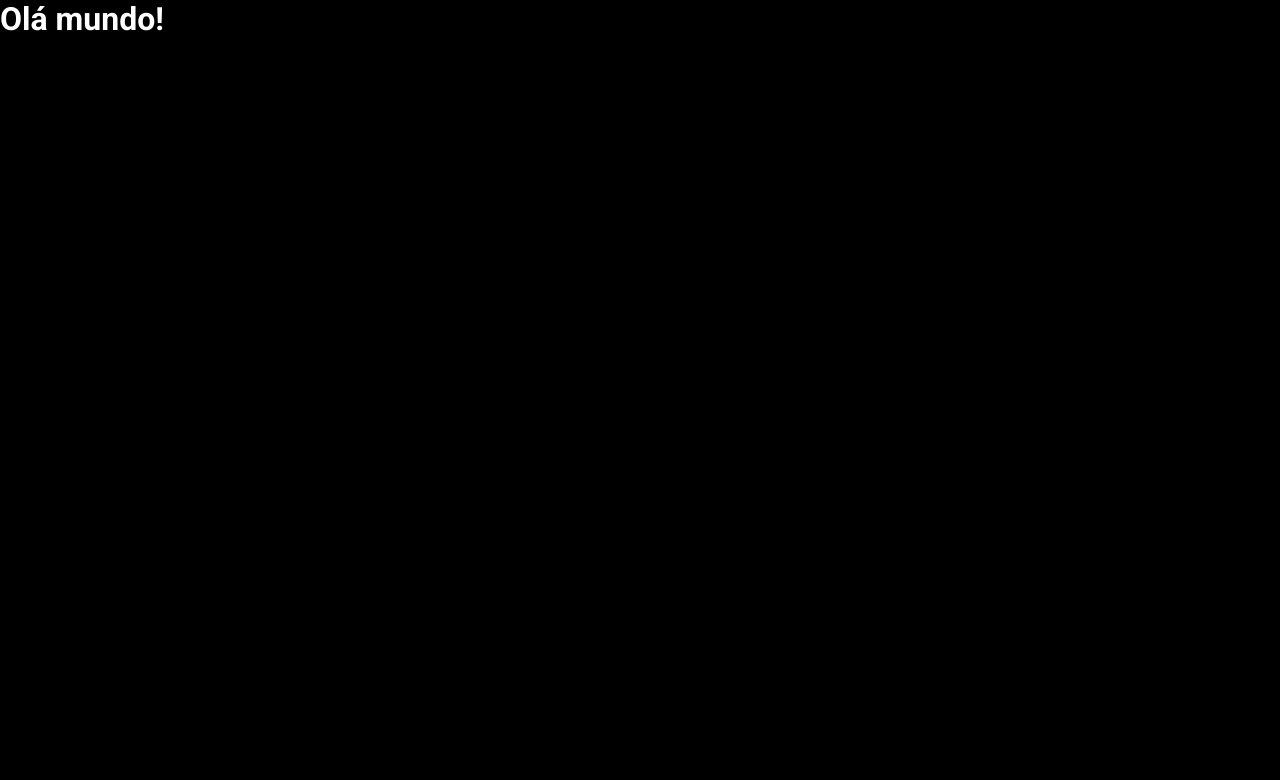
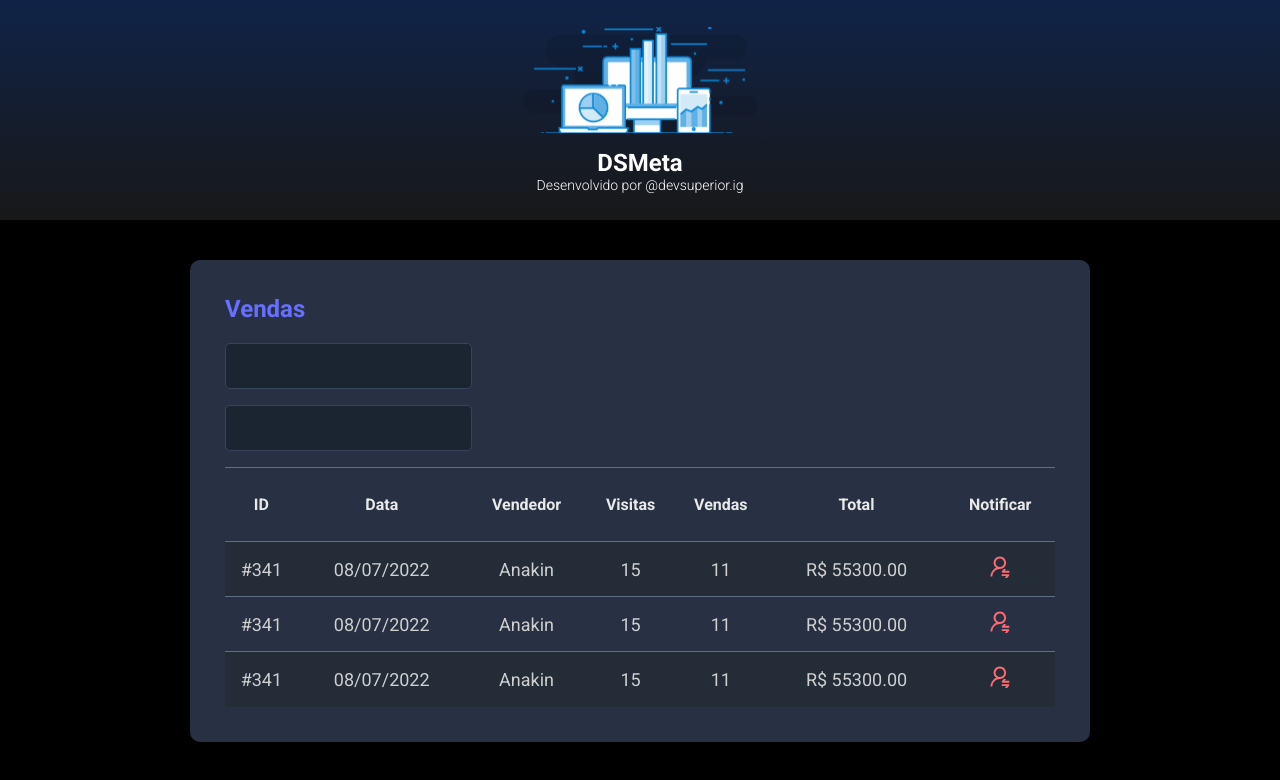
Before and after one commit to Fjddias65/DSMETA, a React (Vite) app in the folder frontend/: page / in a window 1280 px wide. Shown: the top 780 px of the page. Built offline with nearby package versions, Linux system fonts and the light colour scheme.

Commit message:
Other components.

```diff
--- a/frontend/src/App.tsx
+++ b/frontend/src/App.tsx
@@ -1,7 +1,18 @@
+import Header from "./components/Header"
+import SalesCard from "./components/SalesCard"
 
 function App() {
-  return(
-    <h1>Olá mundo!</h1>
+  return (
+    <>
+      <Header />
+      <main>
+        <section id="sales">
+          <div className="dsmeta-container">
+              <SalesCard />
+          </div>
+        </section>
+      </main>
+    </>
   )
 
 }
--- /dev/null
+++ b/frontend/src/components/Header/index.tsx
@@ -0,0 +1,16 @@
+import logo from "../../assets/img/logo.svg"
+import "./styles.css"
+
+function Header() {
+    return (
+        <header>
+            <div className="dsmeta-logo-container">
+                <img src={logo} alt="DSMETA" />
+                    <h1>DSMeta</h1>
+                    <p>Desenvolvido por <a href="https://www.instagram.com/devsuperior.ig">@devsuperior.ig</a></p>
+            </div>
+        </header>
+    )
+}
+
+export default Header
--- /dev/null
+++ b/frontend/src/components/Header/styles.css
@@ -0,0 +1,29 @@
+header {
+    background: linear-gradient(180deg, #102347 0%, #181818 100%);
+    height: 220px;
+    display: flex;
+    align-items: center;
+    justify-content: center;
+}
+
+.dsmeta-logo-container {
+    display: flex;
+    flex-direction: column;
+    align-items: center
+}
+
+.dsmeta-logo-container img {
+    width: 235px;
+
+}
+
+.dsmeta-logo-container h1 {
+    margin-top: 15px;
+    font-size: 24px
+}
+
+.dsmeta-logo-container p {
+    font-size: 14px;
+    font-weight: 300;
+
+}
--- /dev/null
+++ b/frontend/src/components/NotificationButton/index.tsx
@@ -0,0 +1,14 @@
+import icon from '../../assets/img/notification-icon.svg'
+
+import './'
+
+function NotificationButton() {
+    return (
+        <div className="dsmeta-red-btn">
+            <img src={icon} alt="notificar" />
+        </div>
+    )
+
+}
+
+export default NotificationButton
--- /dev/null
+++ b/frontend/src/components/NotificationButton/styles.css
@@ -0,0 +1,16 @@
+
+.dsmeta-red-btn {
+    height: 45px;
+    width: 45px;
+    background: rgba(255, 107, 114, 0.1);
+    border: 1px solid #FF6B72;
+    border-radius: 10px;
+    display: flex;
+    align-items: center;
+    justify-content: center;
+    cursor: pointer;
+}
+
+.dsmeta-red-btn img {
+    width: 19px;
+}
--- /dev/null
+++ b/frontend/src/components/SalesCard/index.tsx
@@ -0,0 +1,82 @@
+import './styles.css'
+import NotificationButton from '../NotificationButton'
+function SalesCard() {
+
+    return (
+        <div className="dsmeta-card">
+            <h2 className="dsmeta-sales-title">Vendas</h2>
+            <div>
+                <div className="dsmeta-form-control-container">
+                    <input className="dsmeta-form-control" type="text" />
+                </div>
+                <div className="dsmeta-form-control-container">
+                    <input className="dsmeta-form-control" type="text" />
+                </div>
+            </div>
+
+            <div>
+                <table className="dsmeta-sales-table">
+                    <thead>
+                        <tr>
+                            <th className="show992">ID</th>
+                            <th className="show576">Data</th>
+                            <th>Vendedor</th>
+                            <th className="show992">Visitas</th>
+                            <th className="show992">Vendas</th>
+                            <th>Total</th>
+                            <th>Notificar</th>
+                        </tr>
+                    </thead>
+
+                    <tbody>
+                        <tr>
+                            <td className="show992">#341</td>
+                            <td className="show576">08/07/2022</td>
+                            <td>Anakin</td>
+                            <td className="show992">15</td>
+                            <td className="show992">11</td>
+                            <td>R$ 55300.00</td>
+                            <td>
+                                <div className="dsmeta-red-btn-container">
+                                    <NotificationButton />
+                                </div>
+                            </td>
+                        </tr>
+
+                        <tr>
+                            <td className="show992">#341</td>
+                            <td className="show576">08/07/2022</td>
+                            <td>Anakin</td>
+                            <td className="show992">15</td>
+                            <td className="show992">11</td>
+                            <td>R$ 55300.00</td>
+                            <td>
+                                <div className="dsmeta-red-btn-container">
+                                    <NotificationButton />
+                                </div>
+                            </td>
+                        </tr>
+
+                        <tr>
+                            <td className="show992">#341</td>
+                            <td className="show576">08/07/2022</td>
+                            <td>Anakin</td>
+                            <td className="show992">15</td>
+                            <td className="show992">11</td>
+                            <td>R$ 55300.00</td>
+                            <td>
+                                <div className="dsmeta-red-btn-container">
+                                    <NotificationButton />
+                                </div>
+                            </td>
+                        </tr>
+                    </tbody>
+                </table>
+            </div>
+
+        </div>
+
+    )
+}
+
+export default SalesCard
--- /dev/null
+++ b/frontend/src/components/SalesCard/styles.css
@@ -0,0 +1,96 @@
+.dsmeta-card {
+    background-color: #283143;
+    border-radius: 10px;
+    padding: 30px 10px;
+}
+
+.dsmeta-sales-title {
+    color: #676fff;
+    font-size: 24px;
+    margin-bottom: 20px;
+}
+
+.dsmeta-form-control-container {
+    margin-bottom: 16px;
+    width: 100%;
+    max-width: 300px;
+}
+
+.dsmeta-form-control {
+    height: 46px;
+    background-color: #1B2531;
+    border: 1px solid #384459;
+    border-radius: 5px;
+    color: #9AAABE;
+    padding: 0 20px;
+    font-size: 18px;
+}
+
+.dsmeta-sales-table {
+    width: 100%;
+    border-spacing: 0;
+    border-collapse: collapse;
+
+}
+
+.dsmeta-sales-table thead {
+    height: 55px;
+    font-size: 16px;
+    color: #E9E9E9;
+    font-weight: 700;
+}
+
+.dsmeta-sales-table tbody {
+    font-size: 14px;
+    font-weight: 400;
+    color: #CFCFCF;
+    text-align: center;
+}
+
+.dsmeta-sales-table tr {
+    height: 74px;
+    border-top: 1px solid #5F6E82;
+}
+
+.dsmeta-sales-table tbody tr:hover>td {
+    background-color: #384459;
+}
+
+.dsmeta-sales-table tbody tr:nth-child(odd) {
+    background-color: #242C38;
+
+}
+
+
+.show576 {
+    display: none;
+}
+
+@media (min-width: 576px) {
+    .show576 {
+        display: table-cell;
+    }
+
+    .dsmeta-card {
+        padding: 35px;
+    }
+
+    .dsmeta-sales-table tbody tr {
+
+        height: 55px;
+    }
+
+    .dsmeta-sales-table tbody {
+        font-size: 18px;
+    }
+}
+
+.show992 {
+    display: none;
+}
+
+@media (min-width: 992px) {
+    .show992 {
+        display: table-cell;
+    }
+}
--- a/frontend/src/index.css
+++ b/frontend/src/index.css
@@ -19,3 +19,15 @@
     color: unset;
     text-decoration: none;
 }
+
+.dsmeta-container {
+    width: 100%;
+    max-width: 900px;
+    margin: 0 auto;
+
+}
+
+#sales {
+    padding: 40px 10px;
+
+}
```
Also changed, not shown: frontend/src/assets/img/logo.svg (added), frontend/src/assets/img/notification-icon.svg (added).
